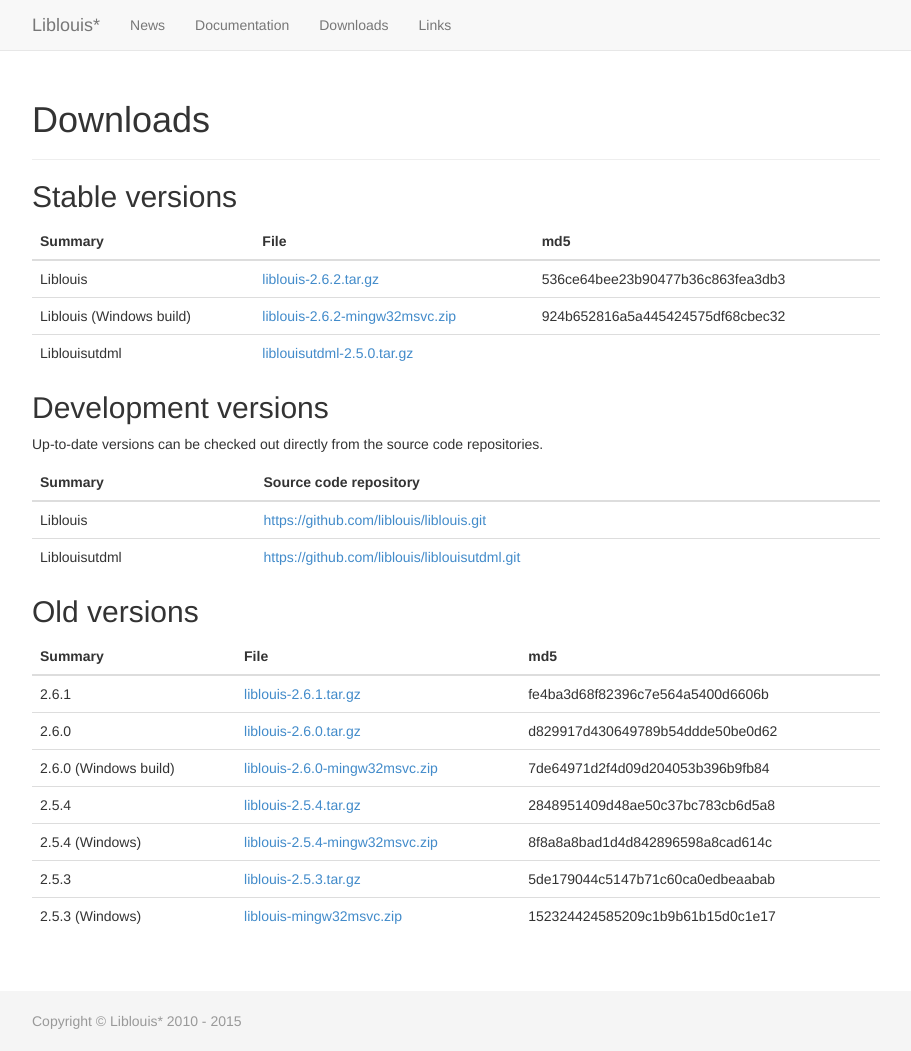
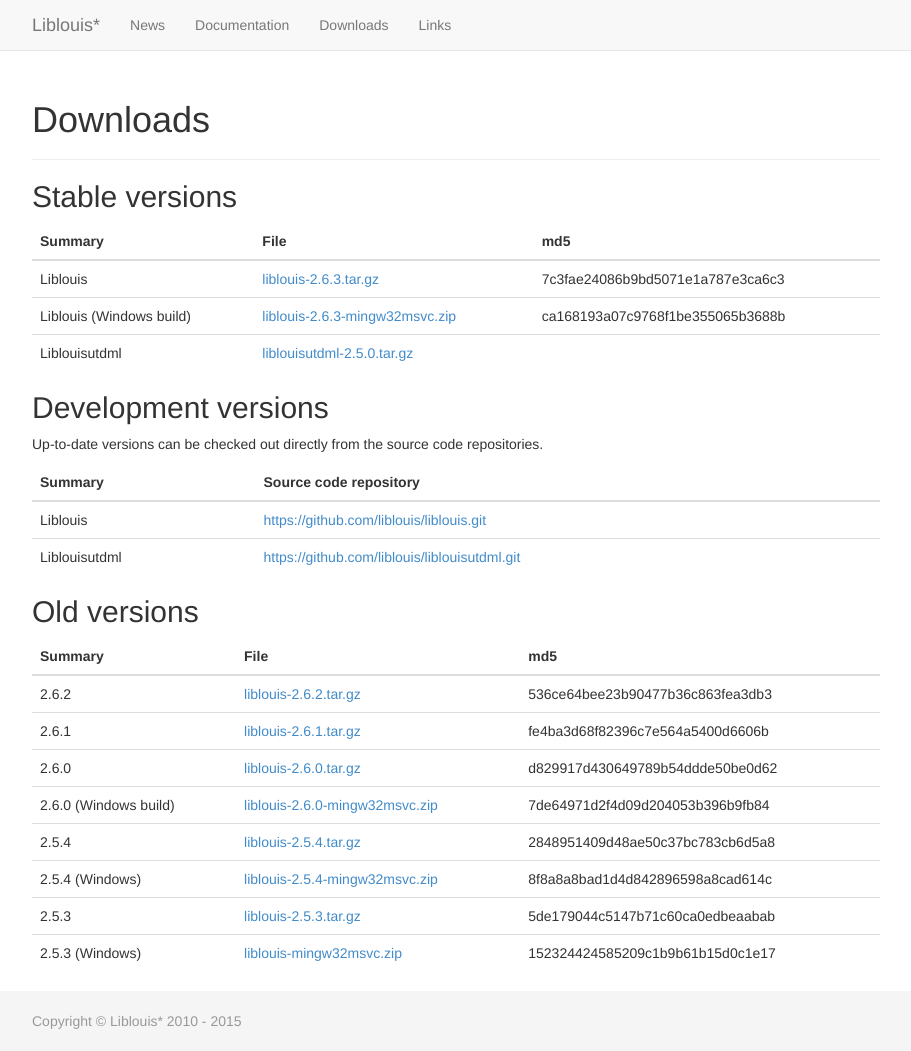
Before and after one commit to liblouis/liblouis.github.io, a Jekyll site: the page built from downloads/index.md, in a window 1280 px wide and 1051 px high. Shown: the whole window, without its empty margins (38-949 px from the left). Built offline with Jekyll 4.4.1, drawn with Linux system fonts in a browser that asks for light colours.

Commit message:
Add new liblouis stable release

```diff
--- a/downloads/index.md
+++ b/downloads/index.md
@@ -6,8 +6,8 @@
 
 |Summary|File|md5|
 |---------|
-|Liblouis|[liblouis-2.6.2.tar.gz](https://github.com/liblouis/liblouis/releases/download/v2.6.2/liblouis-2.6.2.tar.gz)|536ce64bee23b90477b36c863fea3db3|
-|Liblouis (Windows build)|[liblouis-2.6.2-mingw32msvc.zip](https://github.com/liblouis/liblouis/releases/download/v2.6.2/liblouis-2.6.2-mingw32msvc.zip)|924b652816a5a445424575df68cbec32|
+|Liblouis|[liblouis-2.6.3.tar.gz](https://github.com/liblouis/liblouis/releases/download/v2.6.3/liblouis-2.6.3.tar.gz)|7c3fae24086b9bd5071e1a787e3ca6c3|
+|Liblouis (Windows build)|[liblouis-2.6.3-mingw32msvc.zip](https://github.com/liblouis/liblouis/releases/download/v2.6.3/liblouis-2.6.3-mingw32msvc.zip)|ca168193a07c9768f1be355065b3688b|
 |Liblouisutdml|[liblouisutdml-2.5.0.tar.gz](http://code.google.com/p/liblouisutdml/downloads/detail?name=liblouisutdml-2.5.0.tar.gz)||
 {: .table}
 
@@ -25,6 +25,7 @@
 
 |Summary|File|md5|
 |---------|
+|2.6.2|[liblouis-2.6.2.tar.gz](https://github.com/liblouis/liblouis/releases/download/v2.6.2/liblouis-2.6.2.tar.gz)|536ce64bee23b90477b36c863fea3db3|
 |2.6.1|[liblouis-2.6.1.tar.gz](https://github.com/liblouis/liblouis/releases/download/v2.6.1/liblouis-2.6.1.tar.gz)|fe4ba3d68f82396c7e564a5400d6606b|
 |2.6.0|[liblouis-2.6.0.tar.gz](https://github.com/liblouis/liblouis/releases/download/v2.6.0/liblouis-2.6.0.tar.gz)|d829917d430649789b54ddde50be0d62|
 |2.6.0 (Windows build)|[liblouis-2.6.0-mingw32msvc.zip](https://github.com/liblouis/liblouis/releases/download/v2.6.0/liblouis-2.6.0-mingw32msvc.zip)|7de64971d2f4d09d204053b396b9fb84|
```
